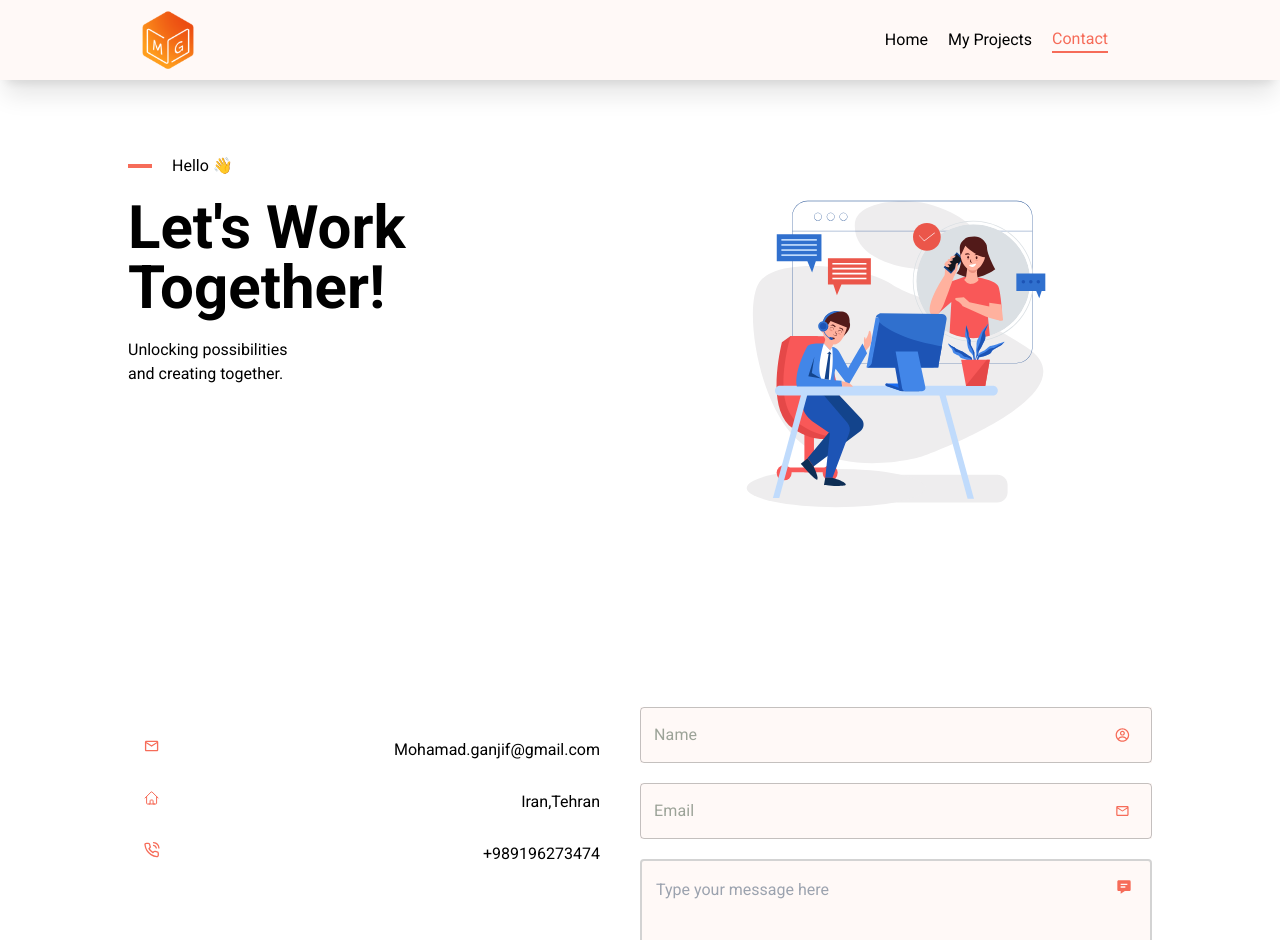
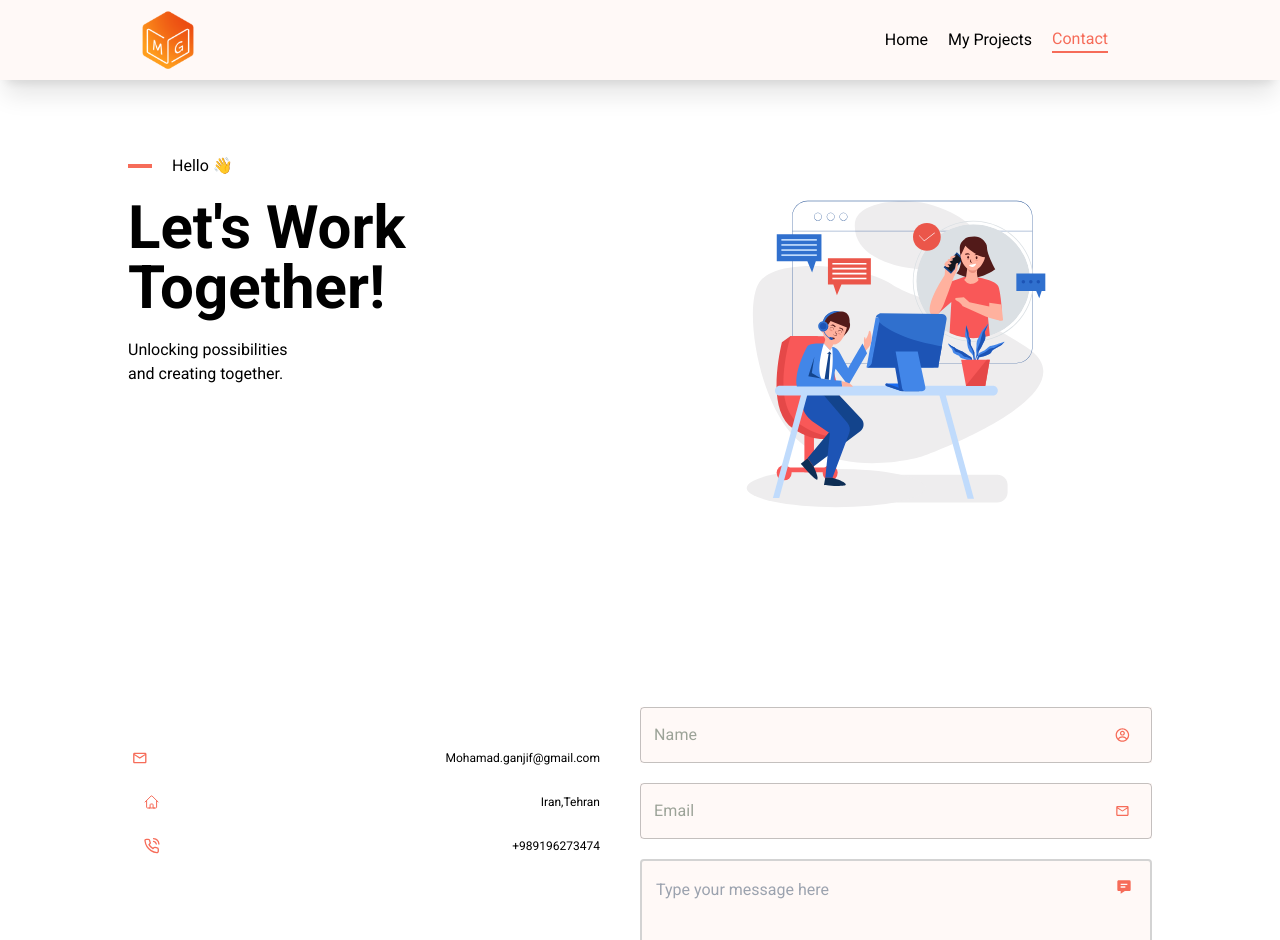
Before and after one commit to m-ganji/portfolio, a React (Vite) app: page /contact in a window 1280 px wide. Shown: the top 940 px of the page. Built offline with nearby package versions, Linux system fonts and the light colour scheme; some icons are missing.

Commit message:
small font size

```diff
--- a/src/components/Contact.jsx
+++ b/src/components/Contact.jsx
@@ -112,20 +112,20 @@ export default function Contact({ theme }) {
       <div className="w-full flex justify-center flex-col sm:flex-row ">
         <div className="w-full flex flex-col justify-center sm:w-1/2  ml-[0%] sm:ml-[10%]">
           <div className="w-full flex">
-            <MdOutlineEmail className="w-[10%]" color="#F66C59" />
-            <p className="w-[90%] flex justify-end mr-3 sm:mr-10">
+            <MdOutlineEmail className="w-[5%]" color="#F66C59" />
+            <p className="w-[95%] flex justify-end mr-3 sm:mr-10 text-xs">
               Mohamad.ganjif@gmail.com
             </p>
           </div>
           <div className="w-full flex mt-7">
             <HiOutlineHome className="w-[10%]" color="#F66C59" />
-            <p className="w-[90%] flex justify-end mr-3 sm:mr-10">
+            <p className="w-[90%] flex justify-end mr-3 sm:mr-10 text-xs">
               {t("main.fifthPart.tehran")}
             </p>
           </div>
           <div className="w-full flex mt-7 mb-7">
             <FiPhoneCall className="w-[10%]" color="#F66C59" />
-            <p className="w-[90%] flex justify-end mr-3 sm:mr-10">
+            <p className="w-[90%] flex justify-end mr-3 sm:mr-10 text-xs">
               +989196273474
             </p>
           </div>
```
